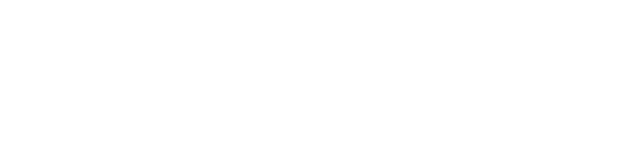
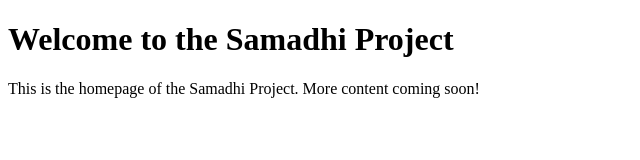
Before and after one commit to samadhi-dewmini/samadhiProject, a plain HTML site: page index.html in a window 1280 px wide. Shown: the whole page, without its empty margins (0-640 px from the left). Drawn offline with Linux system fonts and the light colour scheme.

Commit message:
Add homepage header and intro paragraph
Insert a welcoming H1 and a short placeholder paragraph into the <main> of index.html to provide basic homepage content for the Samadhi Project and serve as a starting point for further additions.

```diff
--- a/index.html
+++ b/index.html
@@ -11,6 +11,9 @@
 
     <main>
 
+        <h1>Welcome to the Samadhi Project</h1>
+        <p>This is the homepage of the Samadhi Project. More content coming soon!</p>
+
     </main>
 
 </body>
```
